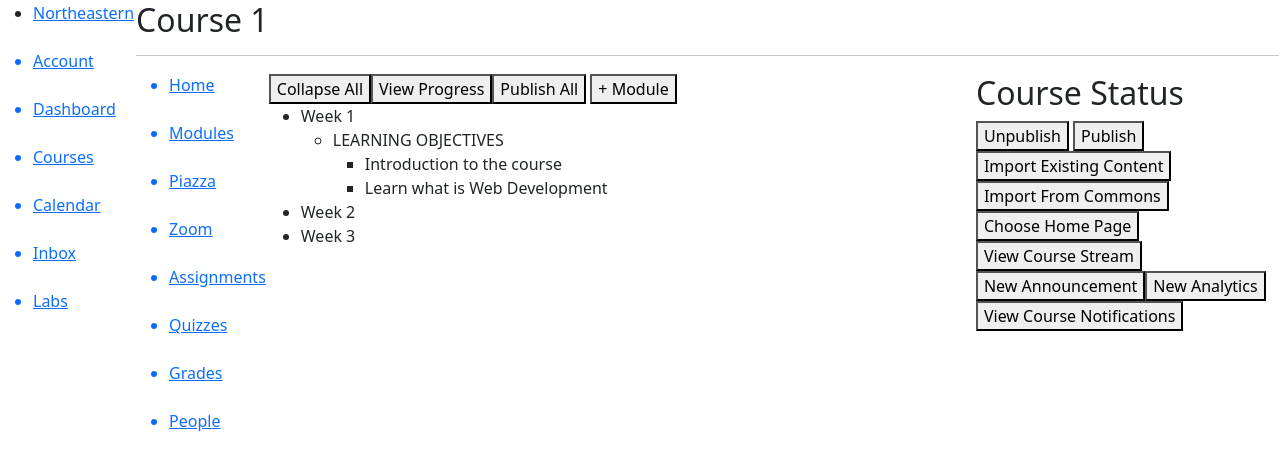
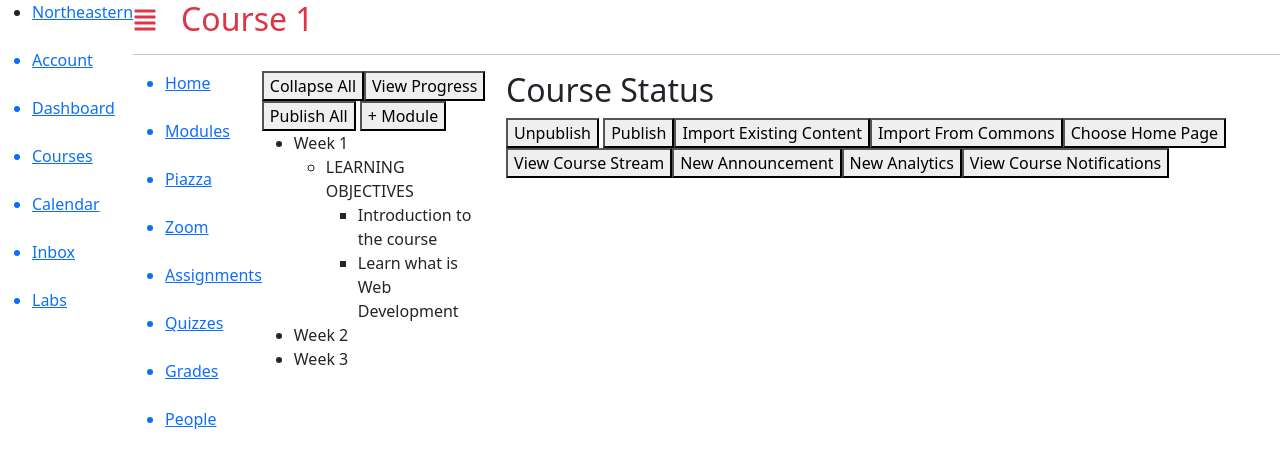
Before and after one commit to estebanpuyanas/cs4550-webdev, a Next.js app: page /courses/1/home in a window 1280 px wide. Shown: the top 470 px of the page. Built offline with nearby package versions, Linux system fonts and the light colour scheme.

Commit message:
lab 2.4.x completed; starting 2.5.x

```diff
--- a/app/(kambaz)/courses/[cid]/home/page.tsx
+++ b/app/(kambaz)/courses/[cid]/home/page.tsx
@@ -3,20 +3,14 @@ import CourseStatus from "./Status";
 export default function Home() {
   return (
     <div id="wd-home">
-      <table>
-        <tbody>
-          <tr>
-            <td valign="top" width="70%">
-              {" "}
-              <Modules />{" "}
-            </td>
-            <td valign="top">
-              {" "}
-              <CourseStatus />{" "}
-            </td>
-          </tr>
-        </tbody>
-      </table>
+      <div className="d-flex" id="wd-home">
+        <div className="flex-fill me-3">
+          <Modules />
+        </div>
+        <div className="d-none d-lg-block">
+          <CourseStatus />
+        </div>
+      </div>
     </div>
   );
 }
--- a/app/(kambaz)/courses/[cid]/layout.tsx
+++ b/app/(kambaz)/courses/[cid]/layout.tsx
@@ -1,5 +1,6 @@
 import { ReactNode } from "react";
 import CourseNavigation from "./Navigation";
+import { FaAlignJustify } from "react-icons/fa";
 export default async function CoursesLayout({
   children,
   params,
@@ -7,22 +8,17 @@ export default async function CoursesLayout({
   const { cid } = await params;
   return (
     <div id="wd-courses">
-      <h2>Course {cid}</h2>
+      <h2 className="text-danger">
+        <FaAlignJustify className="me-4 fs-4 mb-1" />
+        Course {cid}{" "}
+      </h2>{" "}
       <hr />
-      <table>
-        <tbody>
-          <tr>
-            <td valign="top" width="200">
-              {" "}
-              <CourseNavigation />{" "}
-            </td>
-            <td valign="top" width="100%">
-              {" "}
-              {children}{" "}
-            </td>
-          </tr>
-        </tbody>
-      </table>
+      <div className="d-flex">
+        <div className="d-none d-md-block">
+          <CourseNavigation />
+        </div>
+        <div className="flex-fill">{children}</div>
+      </div>
     </div>
   );
 }
--- a/app/(kambaz)/layout.tsx
+++ b/app/(kambaz)/layout.tsx
@@ -4,19 +4,13 @@ export default function KambazLayout({
   children,
 }: Readonly<{ children: ReactNode }>) {
   return (
-    <table>
-      <tbody>
-        <tr>
-          <td valign="top" width="200">
-            {" "}
-            <KambazNavigation />{" "}
-          </td>
-          <td valign="top" width="100%">
-            {" "}
-            {children}{" "}
-          </td>
-        </tr>
-      </tbody>
-    </table>
+    <div id="wd-kambaz">
+      <div className="d-flex">
+        <div>
+          <KambazNavigation />
+        </div>
+        <div className="flex-fill">{children}</div>
+      </div>
+    </div>
   );
 }
```
